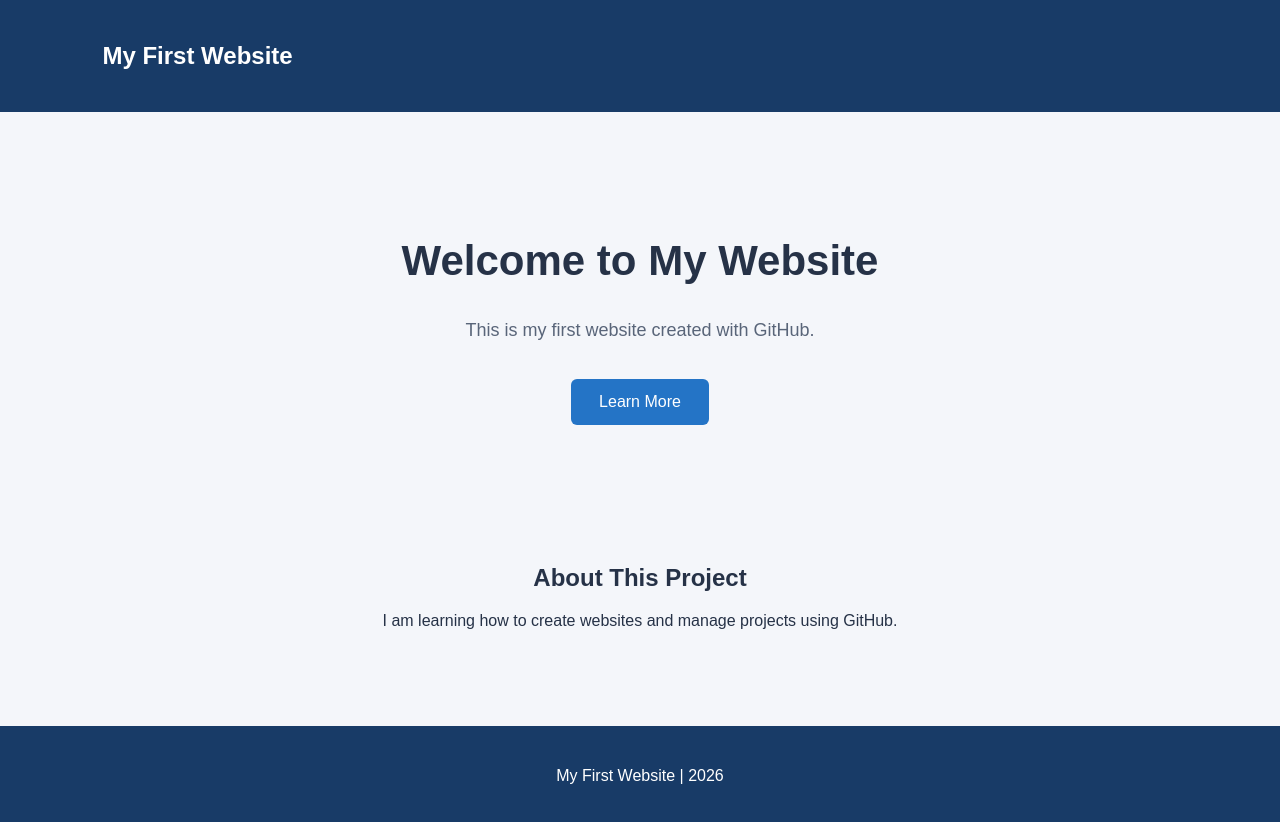
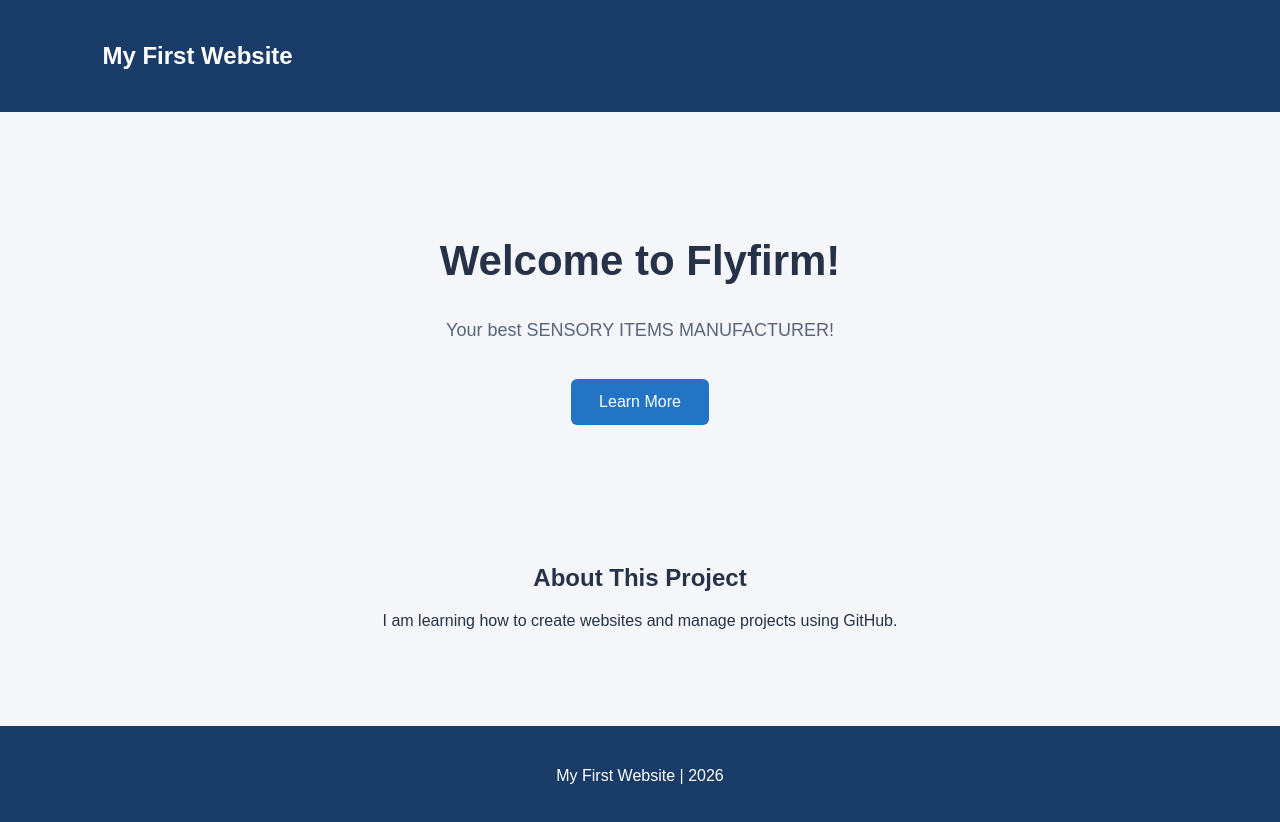
Before and after one commit to EvilTiger1986/my-first-website, a plain HTML site: page index.html in a window 1280 px wide. Drawn offline with Linux system fonts and the light colour scheme.

Commit message:
Update homepage content

```diff
--- a/index.html
+++ b/index.html
@@ -68,8 +68,8 @@
     </header>
 
     <section class="hero">
-        <h1>Welcome to My Website</h1>
-        <p>This is my first website created with GitHub.</p>
+        <h1>Welcome to Flyfirm!</h1>
+        <p>Your best SENSORY ITEMS MANUFACTURER!</p>
         <a class="button" href="#about">Learn More</a>
     </section>
 
```
